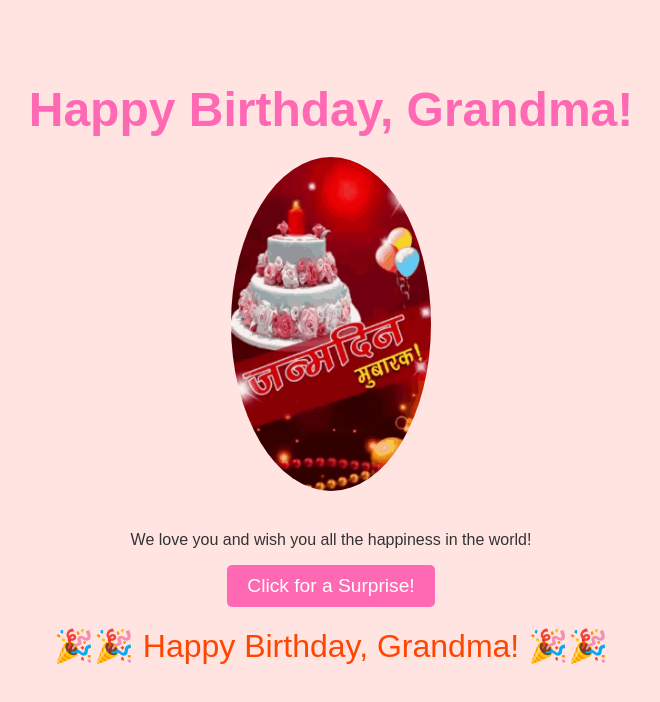
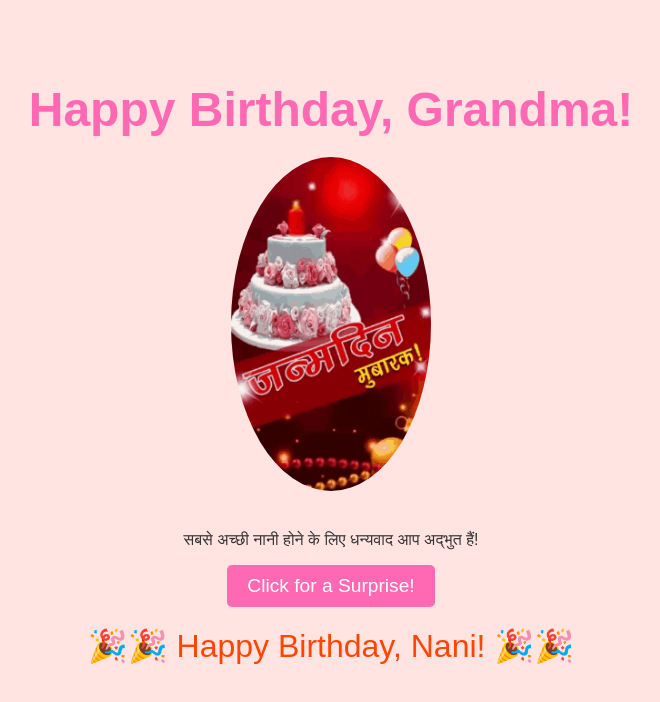
Before and after one commit to aaravsinha002/happybdaynani, a plain HTML site: page index.html in a window 1280 px wide. Both pictures are taken after a click on the button "Click for a Surprise!". Shown: the whole page, without its empty margins (309-969 px from the left). Drawn offline with Linux system fonts and the light colour scheme.

Commit message:
Update index.html

```diff
--- a/index.html
+++ b/index.html
@@ -3,18 +3,18 @@
 <head>
     <meta charset="UTF-8">
     <meta name="viewport" content="width=device-width, initial-scale=1.0">
-    <title>Happy Birthday Grandma!</title>
+    <title>Happy Birthday Nani!</title>
     <link rel="stylesheet" href="styles.css">
 </head>
 <body>
     <div class="container">
         <h1>Happy Birthday, Grandma!</h1>
         <img src="image.gif" alt="Birthday Cake" class="cake-img">
-        <p>We love you and wish you all the happiness in the world!</p>
+        <p>सबसे अच्छी नानी होने के लिए धन्यवाद आप अद्भुत हैं!</p>
 
         <button onclick="showMessage()">Click for a Surprise!</button>
 
-        <p id="message" class="hidden">🎉🎉 Happy Birthday, Grandma! 🎉🎉</p>
+        <p id="message" class="hidden">🎉🎉 Happy Birthday, Nani! 🎉🎉</p>
     </div>
 
     <script src="script.js"></script>
```
